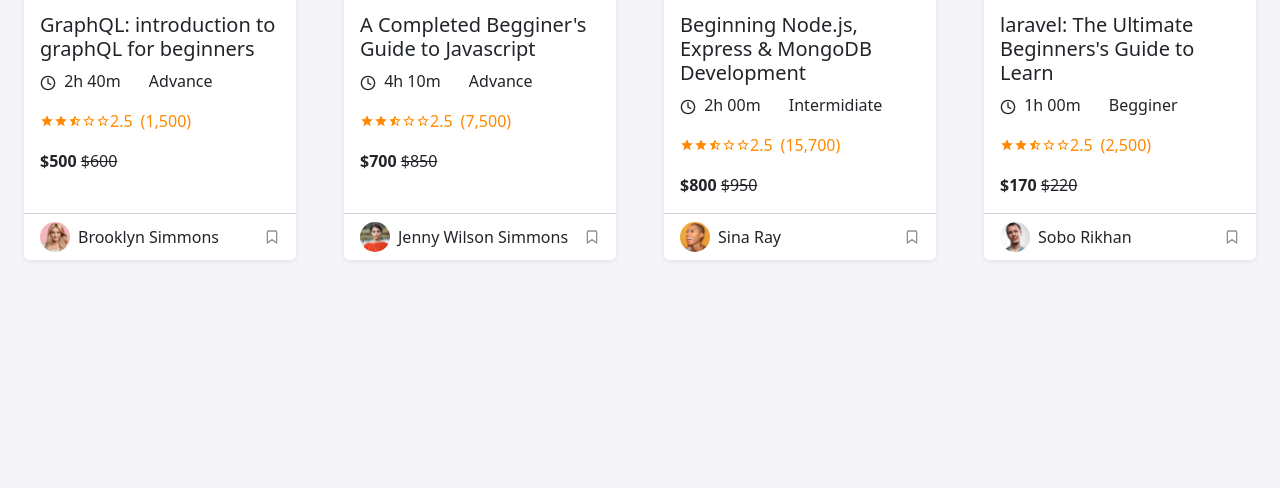
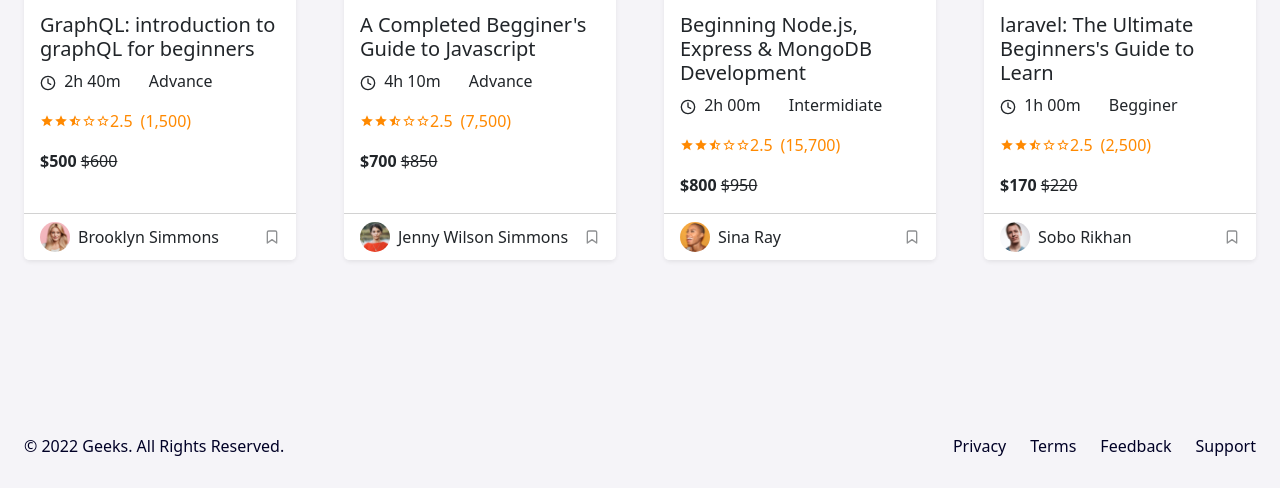
Before and after one commit to OneZ3ro/Es4_030823, a plain HTML site: page index.html in a window 1280 px wide. Shown: the part 2174-2662 px from the top of the page. Before the commit the page ends 2458 px from the top, so only its background shows below. Drawn offline with nearby package versions, Linux system fonts and the light colour scheme.

Commit message:
added footer

```diff
--- a/index.html
+++ b/index.html
@@ -136,13 +136,17 @@
           </div>
         </div>
       </nav>
+      <div id="hero-container">
         <div class="max-width">
-        <div class="d-flex align-items-center justify-content-around" id="hero">
+          <div
+            class="d-flex align-items-center justify-content-around"
+            id="hero"
+          >
             <div>
               <h1>Welcome Web Students!</h1>
               <p>
-              Hand-picked Instructor and expertly crafted courses, designed for
-              the modern students and entrepreneur.
+                Hand-picked Instructor and expertly crafted courses, designed
+                for the modern students and entrepreneur.
               </p>
               <div class="d-grid gap-2 d-md-inline-block mt-4">
                 <button type="button" class="btn btn-primary btn-lg">
@@ -156,6 +160,7 @@
             <img src="./assets/img/hero-img.png" alt="hero-img" />
           </div>
         </div>
+      </div>
     </header>
     <section>
       <div class="d-flex justify-content-around" id="under-hero">
@@ -1850,5 +1855,18 @@
         </div>
       </div>
     </main>
+    <footer>
+      <div class="max-width">
+        <div class="d-flex justify-content-between rifer">
+          <p>© 2022 Geeks. All Rights Reserved.</p>
+          <div class="d-flex gap-4">
+            <a href="#" target="_blank">Privacy</a>
+            <a href="#" target="_blank">Terms</a>
+            <a href="#" target="_blank">Feedback</a>
+            <a href="#" target="_blank">Support</a>
+          </div>
+        </div>
+      </div>
+    </footer>
   </body>
 </html>
--- a/style.scss
+++ b/style.scss
@@ -89,9 +89,10 @@
       }
     }
   }
+  div#hero-container {
+    background-color: #7550fe;
     div.max-width {
       &:first-of-type {
-      background-color: #7550fe;
         color: white;
         div#hero {
           margin-inline: auto;
@@ -132,8 +133,10 @@
       }
     }
   }
+}
 
 section {
+  background-color: white;
   border-bottom: 1px solid #dbdbdb;
   div#under-hero {
     background-color: white;
@@ -158,11 +161,9 @@
   }
 }
 
-main {
-  div.max-width {
+.max-width {
   max-width: 1400px;
   margin-inline: auto;
-  }
 }
 
 #stars-rec {
@@ -180,3 +181,18 @@
 .contenitore {
   padding-top: 100px;
 }
+
+footer {
+  margin: 150px 0 30px;
+  div {
+    div.rifer {
+      margin-inline: 24px;
+      div {
+        a {
+          color: inherit;
+          text-decoration: none;
+        }
+      }
+    }
+  }
+}
```
Also changed, not shown: assets/css/style.css, assets/dist/css/style.min.css, 2 other files. Lines whose indentation alone changed are shown as unchanged.
